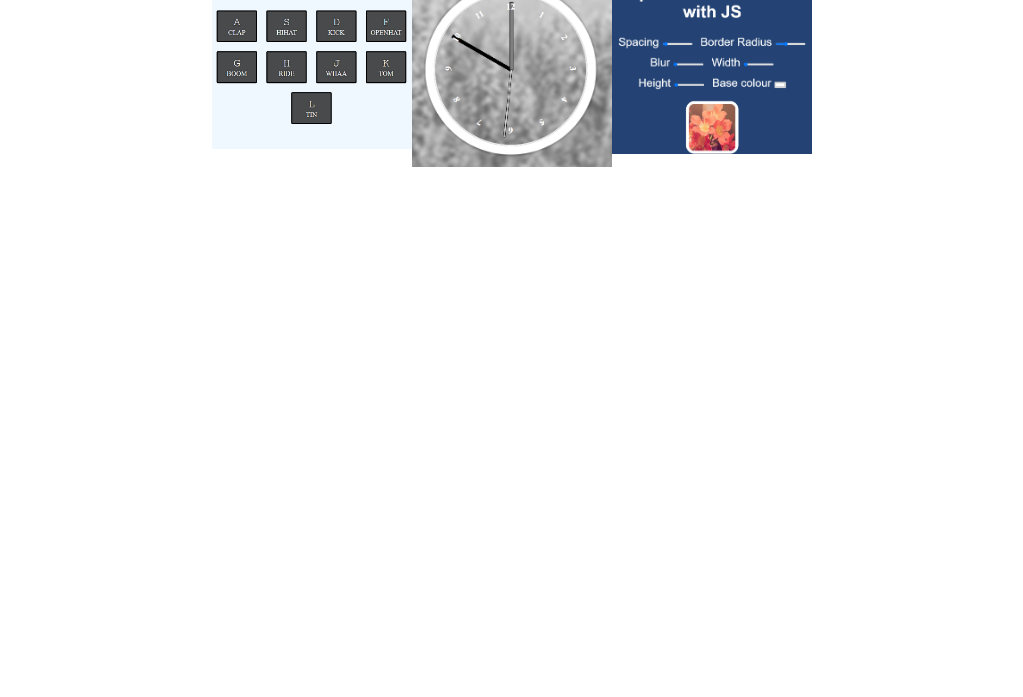
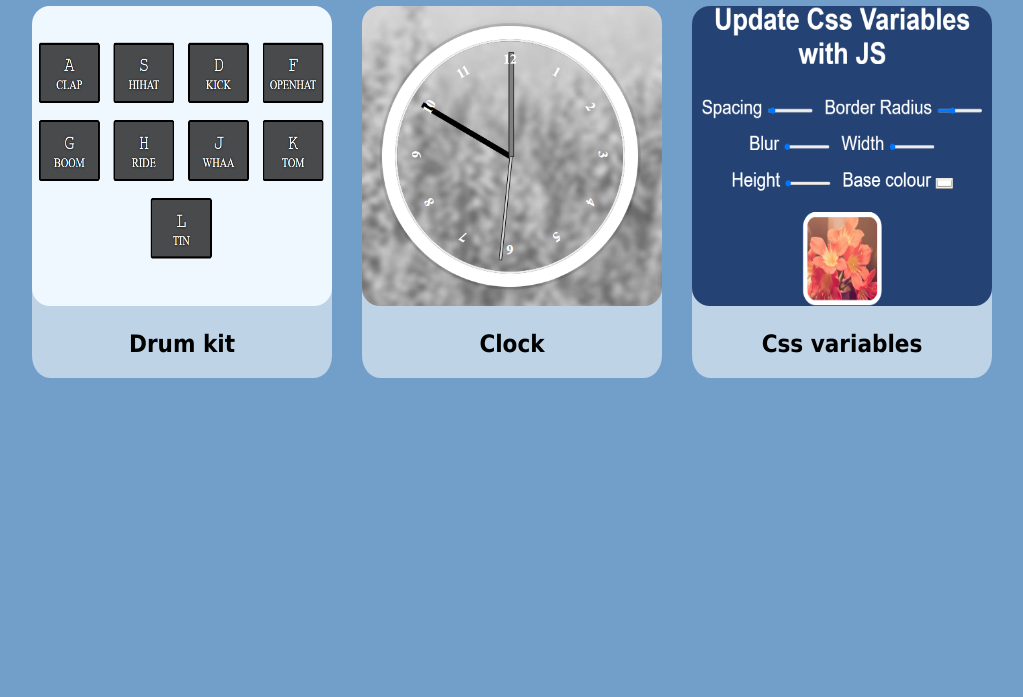
Before and after one commit to sBucka/30DayChallenge, a plain HTML site: page index.html in a window 1280 px wide. Shown: the part 103-800 px from the top of the page, without its empty margins (128-1151 px from the left). Drawn offline with Linux system fonts and the light colour scheme.

Commit message:
Update drum-kit and landing page

```diff
--- a/1-drum-kit/style.css
+++ b/1-drum-kit/style.css
@@ -9,6 +9,7 @@ body {
   justify-content: center;
   align-items: center;
   text-transform: uppercase;
+  user-select: none;
 }
 
 #keys {
--- a/2-clock/script.js
+++ b/2-clock/script.js
@@ -34,7 +34,8 @@ function setDate() {
   minHand.style.transform = `rotate(${minDegrees}deg)`;
 
   const hour = now.getHours();
-  const hourDegrees = (hour / 12) * 360 + 90;
+  const minAdd = min/2
+  const hourDegrees = ((hour / 12) * 360 + 90)+minAdd;
   hourHand.style.transform = `rotate(${hourDegrees}deg)`;
 }
 
--- a/2-clock/style.css
+++ b/2-clock/style.css
@@ -1,12 +1,14 @@
 html {
-  background: rgb(143, 143, 214) url(https://picsum.photos/2000/1500?grayscale&blur=8);
+  background: rgb(143, 143, 214)
+    url(https://picsum.photos/2000/1500?grayscale&blur=8);
   background-size: cover;
   text-align: center;
   font-size: 10px;
   font-family: "helvetica neue";
+  overflow-y: hidden;
 }
 
-body>div{
+body > div {
   font-size: 2rem;
   display: flex;
   flex: 1;
@@ -26,7 +28,7 @@ body>div{
     inset 0 0 0 3px black, 0 0 10px rgba(0, 0, 0, 0.2);
 }
 
-.clock-face{
+.clock-face {
   position: relative;
   width: 100%;
   height: 100%;
@@ -44,32 +46,33 @@ body>div{
   transition: all 0.05s;
   transition-timing-function: cubic-bezier(0, 4.36, 0, 0.99);
   border: black solid 1px;
-
 }
 
-.second-hand{
+.second-hand {
   background: lightgray;
   height: 3px;
 }
 
-
-.min-hand{
+.min-hand {
   background: gray;
-
 }
 
-.number{
+.hour-hand{
+  border-color: white;
+}
+
+.number {
   width: 100%;
   height: 100%;
   position: absolute;
   color: white;
 }
 
-.number>div{
+.number > div {
   font-weight: 600;
 }
 
-body>#mute{
+body > #mute {
   border: black dotted 3px;
   font-weight: 800;
   border-radius: 25%;
--- a/index.html
+++ b/index.html
@@ -8,24 +8,25 @@
     <title>30DayChallange</title>
   </head>
   <body>
+    <h1>30 Day Challange</h1>
     <div class="links">
       <div>
         <a href="1-drum-kit/index.html">
+          <img src="images/drum-kit.png" alt="clock" />
           <h2>Drum kit</h2>
-          <img src="images/drum-kit.png" alt="clock"
-        /></a>
+        </a>
       </div>
       <div>
         <a href="2-clock/index.html">
+          <img src="images/clock.png" alt="clock" />
           <h2>Clock</h2>
-          <img src="images/clock.png" alt="clock"
-        /></a>
+        </a>
       </div>
       <div>
         <a href="3-css-variables/index.html">
+          <img src="images/css-variables.png" alt="clock" />
           <h2>Css variables</h2>
-          <img src="images/css-variables.png" alt="clock"
-        /></a>
+        </a>
       </div>
     </div>
   </body>
--- a/style.css
+++ b/style.css
@@ -1,23 +1,46 @@
 html {
-  margin: 0;
+  margin: 20px;
   padding: 0;
   display: flex;
   justify-content: center;
   align-items: center;
   flex-wrap: wrap;
+  background: #729fca;
+  text-align: center;
+  font-family: Tahoma, sans-serif;
+
 }
 
-img {
-  max-width: 200px;
+
+.links {
+  display: flex;
+  flex-wrap: wrap;
+  justify-content: center;
+  align-items: center;
+  gap: 30px;
 }
 
-.links{
-    display: flex;
-    flex-wrap: wrap;
-    justify-content: center;
-    align-items: center;
+.links > div {
+  background-color: rgba(255, 255, 255, 0.542);
+  border-radius: 6%;
+  margin: 0;
+  padding: 0;
+  transition: all 0.5s;
 }
 
-.links>div>a{
-    width: 50%;
+.links > div:hover {
+  transform: scale(1.1);
 }
+
+.links a {
+  text-decoration: none;
+  color: black;
+  text-align: center;
+  padding-bottom: 1rem;
+}
+
+.links img {
+  max-width: 300px;
+  height: 300px;
+  border-radius: 6%;
+}
```
Also changed, not shown: 1-drum-kit/script.js (+9 -0 lines). Lines whose indentation alone changed are shown as unchanged.
